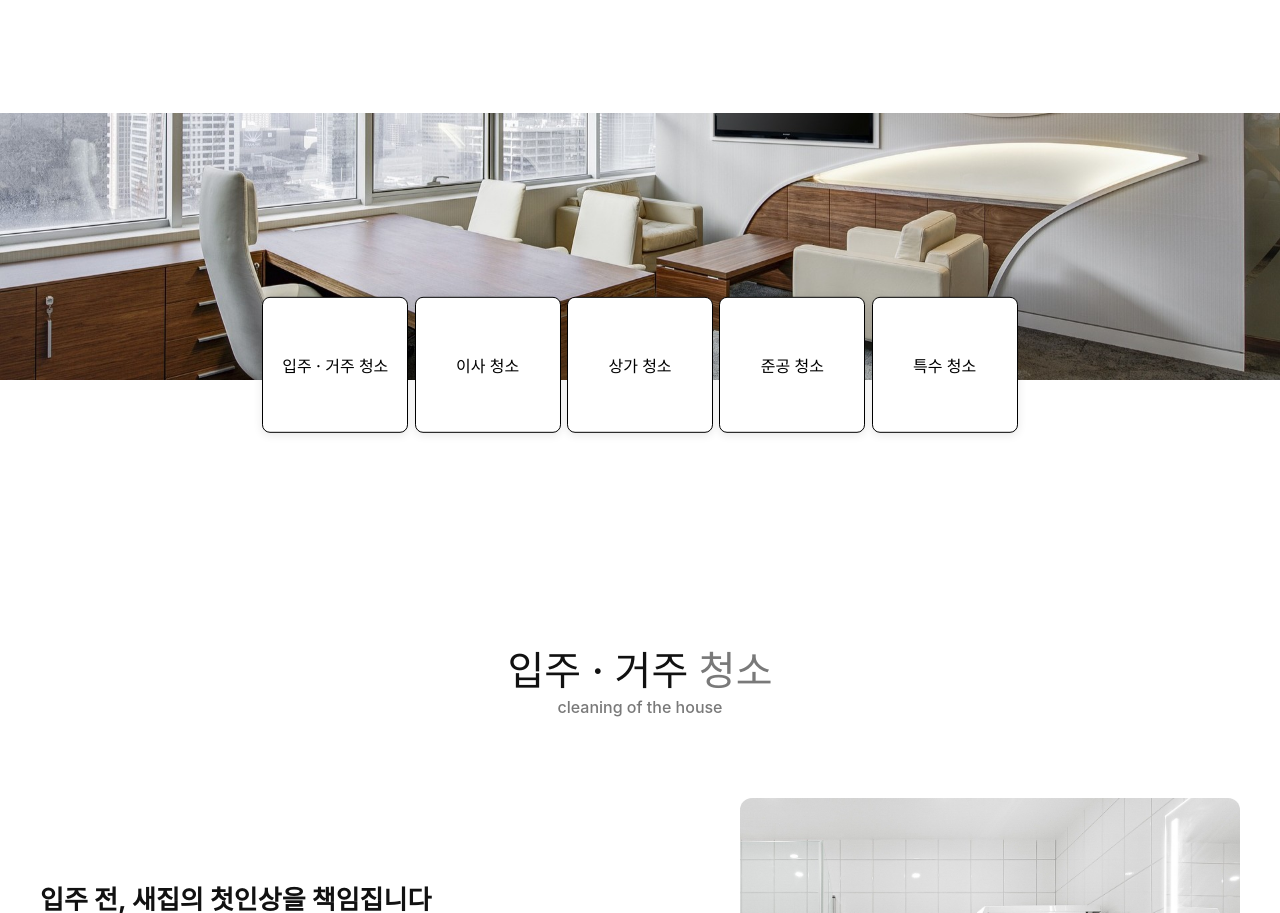
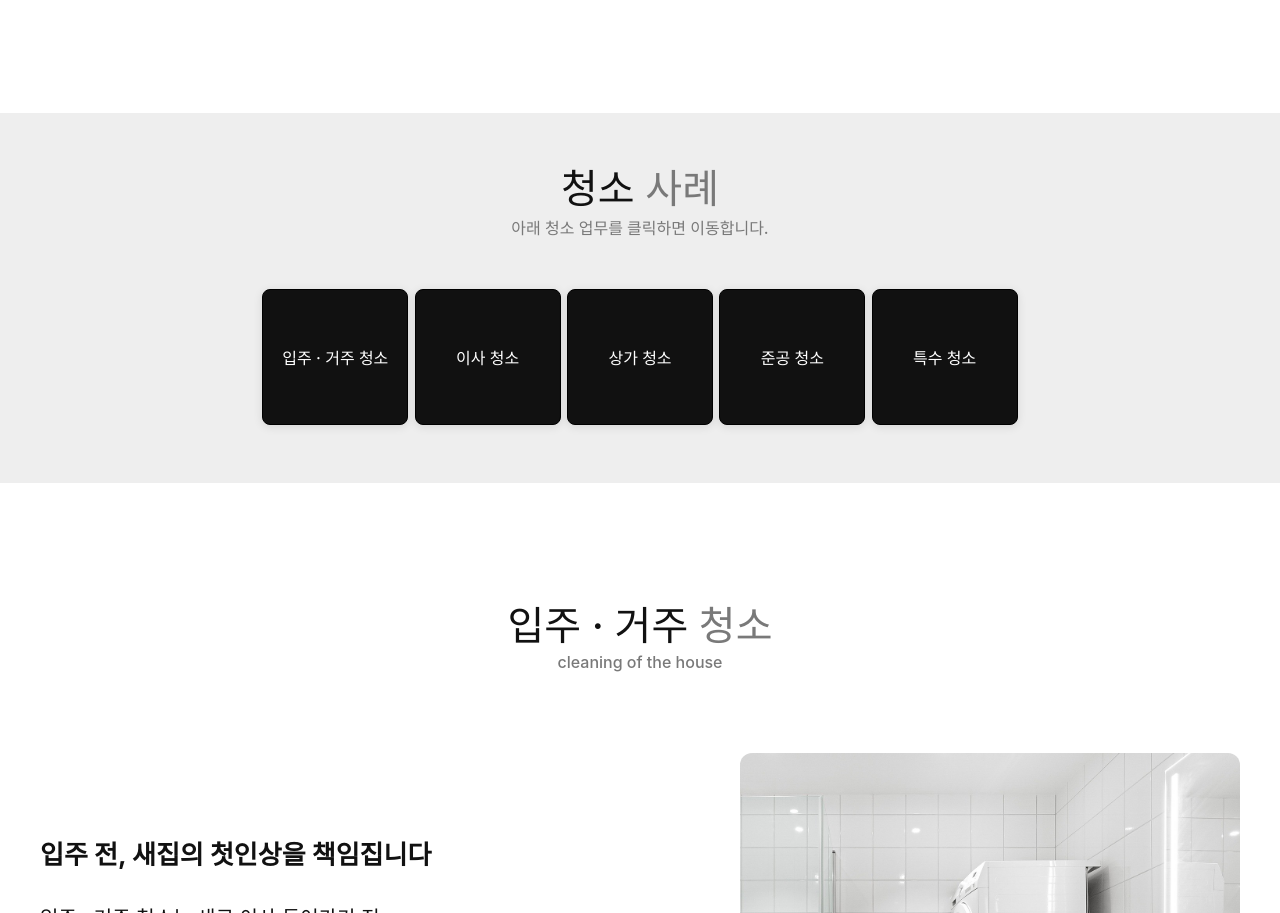
Before and after one commit to nownity/baeksaekclean, a React (Create React App) app: page / in a window 1280 px wide. Shown: the part 1457-2370 px from the top of the page. Built offline with nearby package versions, Linux system fonts and the light colour scheme.

Commit message:
청소 사례 구역 디자인 구상중..

```diff
--- a/src/pages/AboutSection.jsx
+++ b/src/pages/AboutSection.jsx
@@ -137,6 +137,7 @@ const LinkBtn = styled.a`
   height: 50px;
   background-color: ${({ theme }) => theme.text};
   color: ${({ theme }) => theme.textWhite};
+  transition: color 0.3s ease-in-out, background-color 0.3s ease-in-out;
   font-size: 16px;
   font-weight: 500;
   text-decoration: none;
@@ -144,7 +145,6 @@ const LinkBtn = styled.a`
   align-items: center;
   justify-content: center;
   border-radius: 8px;
-  transition: color 0.3s ease-in-out, background-color 0.3s ease-in-out;
 
   &:hover {
     color: #a39da8;
--- a/src/pages/SampleSection.jsx
+++ b/src/pages/SampleSection.jsx
@@ -1,5 +1,4 @@
 import styled from "styled-components";
-import sample1 from "../images/sample1.jpg";
 import ImageSlider from "../components/ImageSlider";
 import { FiChevronDown } from "react-icons/fi";
 import ex11 from "../images/ex1-1.jpg";
@@ -19,12 +18,71 @@ const Section = styled.section`
   flex-direction: column;
 `;
 
-const ImageSection = styled.img`
+const ImageSection = styled.div`
   width: 100%;
   height: auto;
-  aspect-ratio: 1920 / 400;
-  object-fit: contain;
+  aspect-ratio: 1920 / 500;
+  display: flex;
+  align-items: center;
+  justify-content: center;
+  flex-direction: column;
+  background-color: ${({ theme }) => theme.aboutbg};
+  transition: background-color 0.3s ease-in-out;
   @media (max-width: 768px) {
+  }
+`;
+
+const BtnTitleWrapper = styled.div`
+  width: 100%;
+  height: 170px;
+  display: flex;
+  align-items: center;
+  justify-content: center;
+  flex-direction: column;
+  @media (max-width: 768px) {
+    height: 150px;
+    margin-top: auto;
+  }
+`;
+
+const BtnTitle = styled.div`
+  font-size: 40px;
+  font-weight: 500;
+  color: ${({ theme }) => theme.text};
+  transition: color 0.3s ease-in-out;
+  @media (max-width: 768px) {
+    font-size: 30px;
+  }
+`;
+
+const BtnGrayText = styled.span`
+  color: ${({ theme }) => theme.textGray};
+  transition: color 0.3s ease-in-out;
+`;
+
+const BtnSubTitle = styled.div`
+  font-size: 16px;
+  font-weight: 500;
+  color: ${({ theme }) => theme.textGray};
+  transition: color 0.3s ease-in-out;
+  @media (max-width: 768px) {
+    font-size: 15px;
+  }
+`;
+
+const BtnWrapper = styled.div`
+  width: 100%;
+  height: 200px;
+  display: flex;
+  align-items: center;
+  justify-content: flex-start;
+  flex-direction: column;
+  @media (max-width: 768px) {
+    height: 150px;
+    margin-top: auto;
+  }
+  @media (max-width: 450px) {
+    height: 100px;
   }
 `;
 
@@ -37,14 +95,11 @@ const BtnSection = styled.div`
   gap: 0.5vw;
   padding: 0.5vw;
   border-radius: 12px;
-  position: relative;
-  transform: translateY(-60%);
-  z-index: 10;
   @media (max-width: 1200px) {
     width: 80%;
   }
   @media (max-width: 768px) {
-    width: 100%;
+    width: 95%;
     transform: translateY(0%);
   }
 `;
@@ -52,7 +107,9 @@ const BtnSection = styled.div`
 const NavBtn = styled.div`
   width: 287px;
   aspect-ratio: 500 / 300;
-  background: white;
+  background-color: ${({ theme }) => theme.text};
+  color: ${({ theme }) => theme.textWhite};
+  transition: color 0.3s ease-in-out, background-color 0.3s ease-in-out;
   border: 1px solid #000000;
   box-shadow: 0 2px 10px rgba(0, 0, 0, 0.1);
   border-radius: 8px;
@@ -73,12 +130,16 @@ const NavBtn = styled.div`
     aspect-ratio: 600 / 400;
   }
   @media (max-width: 768px) {
+    font-size: 15px;
     .pc-space {
       display: none;
     }
     .mobile-br {
       display: block;
     }
+  }
+  @media (max-width: 450px) {
+    font-size: 13px;
   }
 `;
 
@@ -262,12 +323,14 @@ const SampleSection = () => {
   };
   return (
     <Section>
-      <ImageSection
-        src={sample1}
-        alt="배경 이미지"
-        loading="eager"
-        decoding="async"
-      />
+      <ImageSection>
+        <BtnTitleWrapper>
+          <BtnTitle>
+            청소 <BtnGrayText>사례</BtnGrayText>
+          </BtnTitle>
+          <BtnSubTitle>아래 청소 업무를 클릭하면 이동합니다.</BtnSubTitle>
+        </BtnTitleWrapper>
+        <BtnWrapper>
           <BtnSection>
             <NavBtn onClick={() => scrollToSection("section1")}>
               입주 · 거주
@@ -300,6 +363,8 @@ const SampleSection = () => {
               청소
             </NavBtn>
           </BtnSection>
+        </BtnWrapper>
+      </ImageSection>
 
       <FirstSection id="section1">
         <TitleWrapper>
```
Lines whose indentation alone changed are shown as unchanged.
